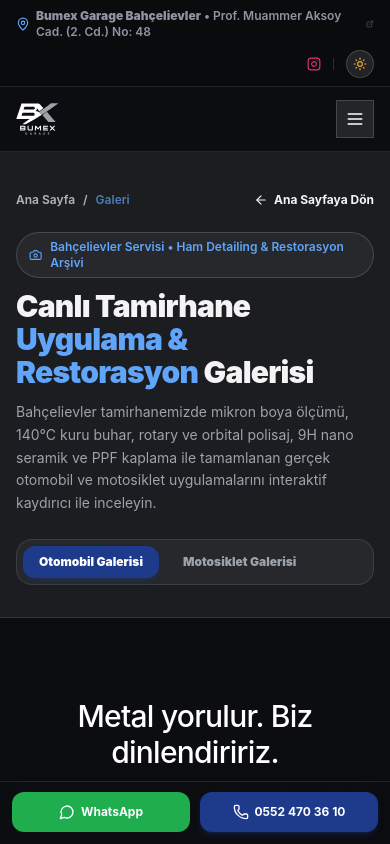
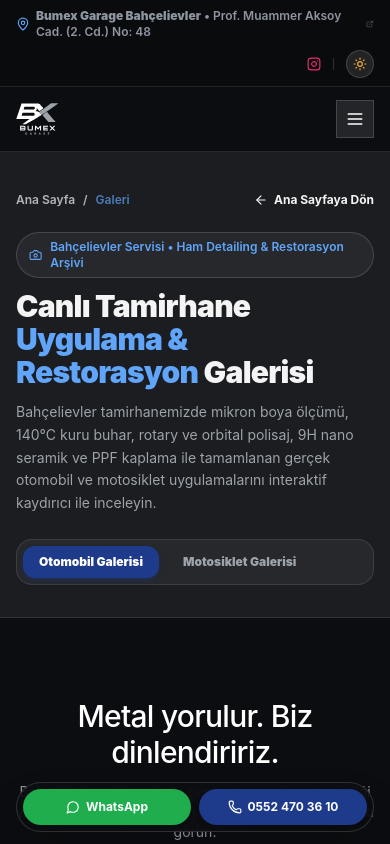
Before and after one commit to AgricolaC/bumex-garage-website, a Next.js app: page /galeri in a window 390 px wide. Shown: the top 844 px of the page. Built offline with nearby package versions, Linux system fonts and the light colour scheme.

Commit message:
feat(mobile): convert navbar to static mobile and callbar to floating pill

```diff
--- a/src/components/landing/LandingNavbar.tsx
+++ b/src/components/landing/LandingNavbar.tsx
@@ -40,7 +40,9 @@ export function LandingNavbar({ theme, toggleTheme }: LandingNavbarProps) {
     useWorkshopSegment();
 
   return (
-    <div className="w-full">
+    <header
+      className="relative md:sticky top-0 left-0 right-0 z-50 transition-colors duration-200 w-full"
+    >
       {/* ─── 1. PRESTİJLİ TOPBAR ─── */}
       <div
         className={`py-2 px-4 sm:px-8 text-xs transition-colors duration-200 border-b ${
@@ -141,7 +143,7 @@ export function LandingNavbar({ theme, toggleTheme }: LandingNavbarProps) {
 
       {/* ─── 2. ANA NAVİGASYON ─── */}
       <nav
-        className={`sticky top-0 z-40 backdrop-blur-md border-b transition-colors duration-200 ${
+        className={`backdrop-blur-md border-b transition-colors duration-200 ${
           isCream
             ? 'bg-[#EFECE6]/95 border-[#686D7A]/15 text-[#111215]'
             : 'bg-[#0C0D10]/95 border-white/10 text-white'
@@ -271,6 +273,6 @@ export function LandingNavbar({ theme, toggleTheme }: LandingNavbarProps) {
           </div>
         )}
       </nav>
-    </div>
+    </header>
   );
 }
--- a/src/components/landing/MobileCallBar.tsx
+++ b/src/components/landing/MobileCallBar.tsx
@@ -11,35 +11,35 @@ interface MobileCallBarProps {
 
 export function MobileCallBar({ theme }: MobileCallBarProps) {
   const isCream = theme === 'cream';
-  const { segment, phone, phoneDisplay, whatsappNumber, whatsappDefaultMessage } =
+  const { phone, phoneDisplay, whatsappNumber, whatsappDefaultMessage } =
     useWorkshopSegment();
 
   return (
     <div
-      className={`fixed bottom-0 left-0 right-0 z-40 md:hidden px-3 pt-2.5 pb-[max(0.75rem,env(safe-area-inset-bottom))] border-t backdrop-blur-lg shadow-2xl transition-colors duration-200 ${
+      className={`fixed bottom-3 inset-x-4 z-40 md:hidden max-w-sm mx-auto p-1.5 rounded-full border shadow-2xl backdrop-blur-xl transition-colors duration-200 pb-[max(0.375rem,env(safe-area-inset-bottom))] ${
         isCream
-          ? 'bg-[#EFECE6]/95 border-[#686D7A]/15'
-          : 'bg-[#0C0D10]/95 border-white/10'
+          ? 'bg-[#EFECE6]/90 border-[#686D7A]/25'
+          : 'bg-[#0C0D10]/90 border-white/15'
       }`}
     >
-      <div className="grid grid-cols-2 gap-2.5">
+      <div className="grid grid-cols-2 gap-2">
         {/* WhatsApp Butonu */}
         <a
           href={`https://wa.me/${whatsappNumber}?text=${encodeURIComponent(whatsappDefaultMessage)}`}
           target="_blank"
           rel="noopener noreferrer"
-          className="btn-mechanical flex items-center justify-center gap-1.5 bg-[#1FAD4E] hover:bg-[#25C058] text-white font-bold text-xs py-3 px-2 rounded-xl shadow-sm transition active:scale-95"
+          className="btn-mechanical flex items-center justify-center gap-1.5 bg-[#1FAD4E] hover:bg-[#25C058] text-white font-bold text-xs py-2.5 px-3 rounded-full shadow-sm transition active:scale-95"
         >
-          <MessageCircle className="w-4 h-4 shrink-0" />
+          <MessageCircle className="w-3.5 h-3.5 shrink-0" />
           <span>WhatsApp</span>
         </a>
 
         {/* Segmente Özel Doğrudan Arama Butonu (Royal Blue) */}
         <a
           href={`tel:${phone}`}
-          className="btn-mechanical flex items-center justify-center gap-1.5 text-white font-bold text-xs py-3 px-2 rounded-xl shadow-md transition active:scale-95 bg-[#1E3A8A] hover:bg-[#1D4ED8] shadow-[#1E3A8A]/30"
+          className="btn-mechanical flex items-center justify-center gap-1.5 text-white font-bold text-xs py-2.5 px-3 rounded-full shadow-md transition active:scale-95 bg-[#1E3A8A] hover:bg-[#1D4ED8]"
         >
-          <Phone className="w-4 h-4 shrink-0" />
+          <Phone className="w-3.5 h-3.5 shrink-0" />
           <span>{phoneDisplay}</span>
         </a>
       </div>
```
